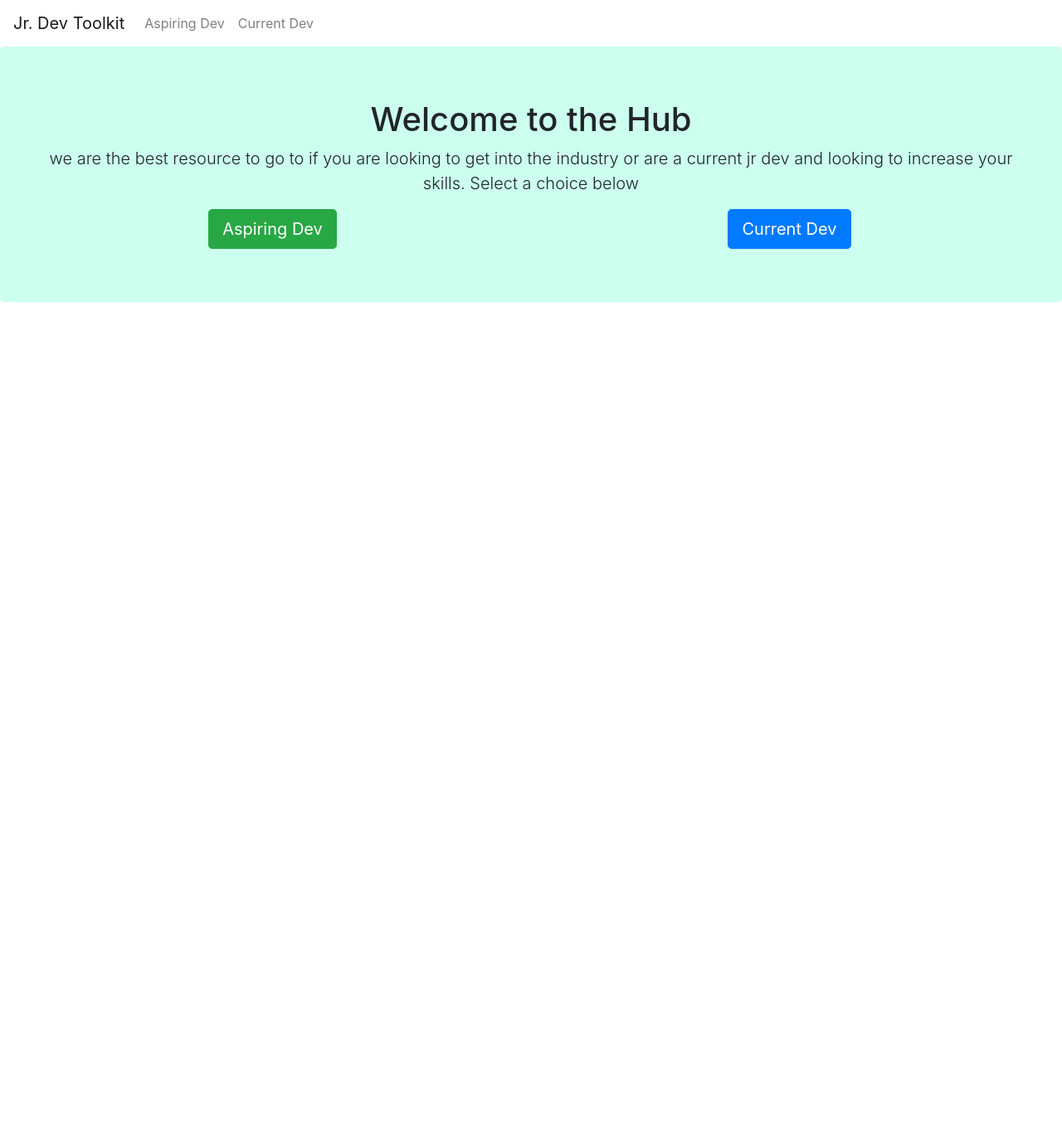
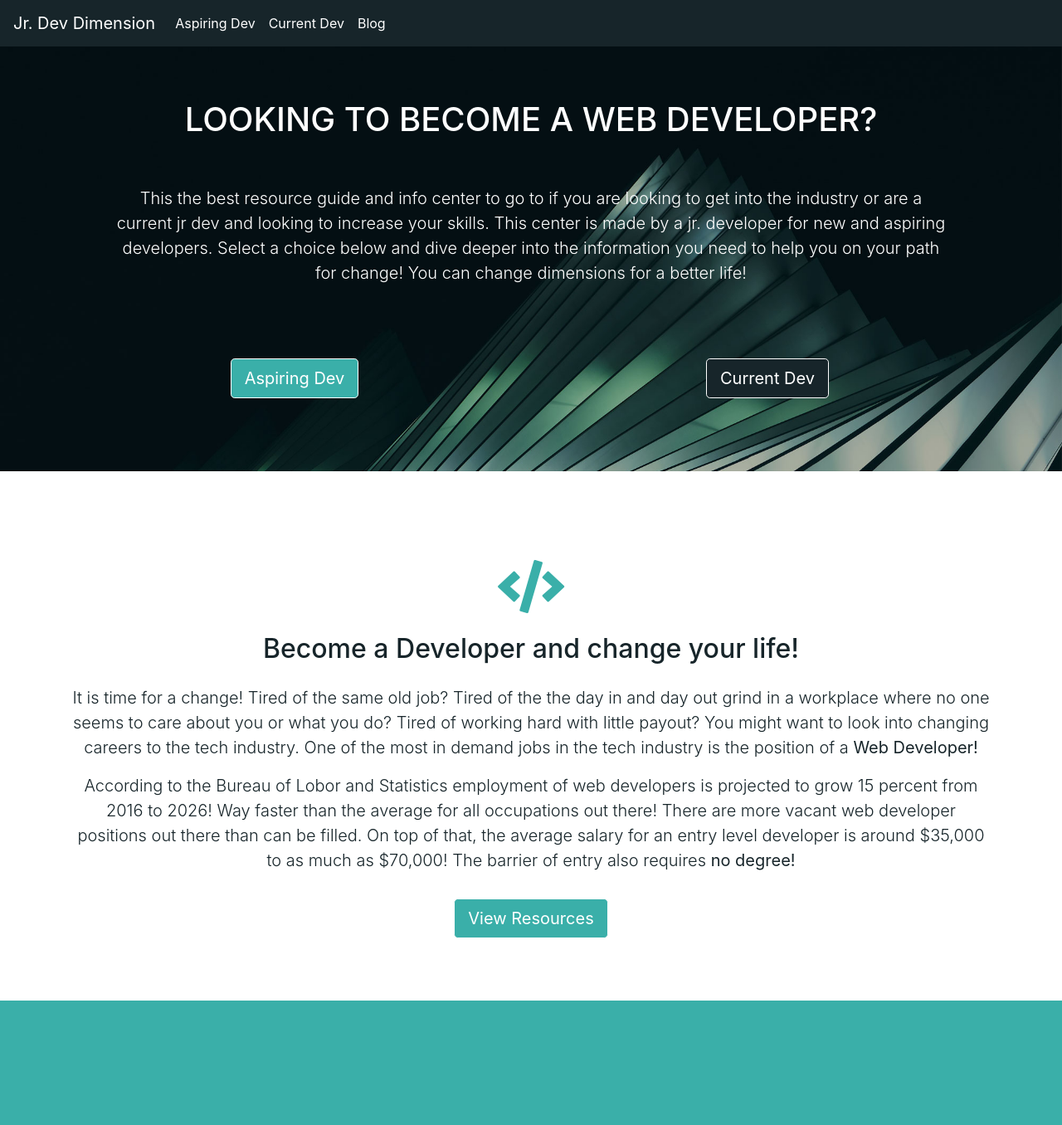
Before and after one commit to richardsabando/jr-dev-resource, a PHP site: page / in a window 1280 px wide. Shown: the whole page at 83% size. Before the commit the page ends 364 px from the top, so only its background shows below. Run offline with PHP 8.4, Linux system fonts and the light colour scheme.

Commit message:
built out main section and added content. Color changes as well.

```diff
--- a/index.html
+++ b/index.html
@@ -1,54 +1,99 @@
 <!DOCTYPE html>
 <html lang="en">
+
 <head>
   <meta charset="UTF-8">
   <meta name="viewport" content="width=device-width, initial-scale=1.0">
   <meta http-equiv="X-UA-Compatible" content="ie=edge">
-    <title>Jr. Dev Toolkit | The best place for Jr. Dev Resources</title>
-    <link rel="stylesheet" href="https://stackpath.bootstrapcdn.com/bootstrap/4.3.1/css/bootstrap.min.css" integrity="sha384-ggOyR0iXCbMQv3Xipma34MD+dH/1fQ784/j6cY/iJTQUOhcWr7x9JvoRxT2MZw1T" crossorigin="anonymous">
+  <title>Jr. Dev Dimension | The best place for Jr. Dev Resources and knowlegde</title>
+  <link rel="stylesheet" href="https://stackpath.bootstrapcdn.com/bootstrap/4.3.1/css/bootstrap.min.css"
+    integrity="sha384-ggOyR0iXCbMQv3Xipma34MD+dH/1fQ784/j6cY/iJTQUOhcWr7x9JvoRxT2MZw1T" crossorigin="anonymous">
   <link rel="stylesheet" href="style.css">
+  <link rel="stylesheet" href="https://use.fontawesome.com/releases/v5.7.2/css/all.css"
+    integrity="sha384-fnmOCqbTlWIlj8LyTjo7mOUStjsKC4pOpQbqyi7RrhN7udi9RwhKkMHpvLbHG9Sr" crossorigin="anonymous">
+
+
 </head>
+
 <body>
   <!-- navbar -->
-    <nav class="navbar navbar-expand-lg navbar-light">
-        <a class="navbar-brand" href="#">Jr. Dev Toolkit</a>
-        <button class="navbar-toggler" type="button" data-toggle="collapse" data-target="#navbarNav" aria-controls="navbarNav" aria-expanded="false" aria-label="Toggle navigation">
-          <span class="navbar-toggler-icon"></span>
+  <nav class="navbar navbar-expand-lg ">
+    <a class="navbar-brand" href="#">Jr. Dev Dimension</a>
+    <button class="navbar-toggler" type="button" data-toggle="collapse" data-target="#navbarNav"
+      aria-controls="navbarNav" aria-expanded="false" aria-label="Toggle navigation">
+      <span class="navbar-toggler-icon"><i class="fa fa-bars"></i></span>
     </button>
     <div class="collapse navbar-collapse" id="navbarNav">
       <ul class="navbar-nav">
-            <!-- <li class="nav-item active">
-              <a class="nav-link" href="#">Home <span class="sr-only">(current)</span></a>
-            </li> -->
         <li class="nav-item">
           <a class="nav-link" href="#">Aspiring Dev</a>
         </li>
         <li class="nav-item">
           <a class="nav-link" href="#">Current Dev</a>
         </li>
-
+        <li class="nav-item">
+          <a class="nav-link" href="#">Blog</a>
+        </li>
       </ul>
     </div>
   </nav>
 
-  <div class="jumbotron hero text-center">
-    <h1>Welcome to the Hub</h1>
-    <p class="lead">we are the best resource to go to if you are looking to get into the industry or are a current jr dev and looking to increase your skills. Select a choice below</p>
+  <div class="jumbotron hero text-center ">
+    <div class="container">
+      <h1>LOOKING TO BECOME A WEB DEVELOPER?</h1>
+      <p class="lead p-5">This the best resource guide and info center to go to if you are looking to get into the
+        industry
+        or
+        are a current jr dev and looking to increase your skills. This center is made by a jr. developer for new and
+        aspiring developers.
+        Select a choice below and dive deeper into the information you need to help you on your path for change! You can
+        change dimensions for a better life!</p>
       <div class="row text-center">
-      <div class="col-md-6">
-        <a href="#" class="btn btn-success btn-lg">Aspiring Dev</a>
+        <div class="col-md-6 p-4">
+          <a href="#" class="btn color-btn btn-lg">Aspiring Dev</a>
         </div>
-      <div class="col-md-6">
-        <a href="#" class="btn btn-primary btn-lg">Current Dev</a>
+        <div class="col-md-6 p-4">
+          <a href="#" class="btn dark-btn btn-lg">Current Dev</a>
+        </div>
       </div>
     </div>
   </div>
 
+  <section class="section-light">
+    <div class="container text-center">
+      <h2><i class="fas fa-code fa-2x color-primary"></i></h2>
+      <h2 class="p-3">Become a Developer and change your life!</h2>
+
+      <p class="lead">It is time for a change! Tired of the same old job? Tired of the the day in and day out grind in a
+        workplace where no one seems to care about you or what you do? Tired of working hard with little payout? You
+        might want to look into changing careers to the tech industry. One of the most in demand jobs in the tech
+        industry is the position of a <strong>Web Developer!</strong></p>
+      <p class="lead">According to the Bureau of Lobor and Statistics employment of web developers is projected to grow
+        15 percent
+        from 2016 to 2026! Way faster than the average for all occupations out there! There are more vacant web
+        developer positions out there than can be filled. On top of that, the average salary for an entry level
+        developer is around $35,000 to as much as $70,000! The barrier of entry also requires <strong>no
+          degree!</strong> </p>
+      <a href="#" class="btn color-btn btn-lg m-top-small">View Resources</a>
+    </div>
+  </section>
+  <section class="section-primary">
+
+  </section>
 
 
-<script src="https://code.jquery.com/jquery-3.3.1.slim.min.js" integrity="sha384-q8i/X+965DzO0rT7abK41JStQIAqVgRVzpbzo5smXKp4YfRvH+8abtTE1Pi6jizo" crossorigin="anonymous"></script>
-<script src="https://cdnjs.cloudflare.com/ajax/libs/popper.js/1.14.7/umd/popper.min.js" integrity="sha384-UO2eT0CpHqdSJQ6hJty5KVphtPhzWj9WO1clHTMGa3JDZwrnQq4sF86dIHNDz0W1" crossorigin="anonymous"></script>
-<script src="https://stackpath.bootstrapcdn.com/bootstrap/4.3.1/js/bootstrap.min.js" integrity="sha384-JjSmVgyd0p3pXB1rRibZUAYoIIy6OrQ6VrjIEaFf/nJGzIxFDsf4x0xIM+B07jRM" crossorigin="anonymous"></script>
+
+  <script src="https://code.jquery.com/jquery-3.3.1.slim.min.js"
+    integrity="sha384-q8i/X+965DzO0rT7abK41JStQIAqVgRVzpbzo5smXKp4YfRvH+8abtTE1Pi6jizo"
+    crossorigin="anonymous"></script>
+  <script src="https://cdnjs.cloudflare.com/ajax/libs/popper.js/1.14.7/umd/popper.min.js"
+    integrity="sha384-UO2eT0CpHqdSJQ6hJty5KVphtPhzWj9WO1clHTMGa3JDZwrnQq4sF86dIHNDz0W1"
+    crossorigin="anonymous"></script>
+  <script src="https://stackpath.bootstrapcdn.com/bootstrap/4.3.1/js/bootstrap.min.js"
+    integrity="sha384-JjSmVgyd0p3pXB1rRibZUAYoIIy6OrQ6VrjIEaFf/nJGzIxFDsf4x0xIM+B07jRM"
+    crossorigin="anonymous"></script>
+
   <script src="app.js"></script>
 </body>
+
 </html>
--- a/style.css
+++ b/style.css
@@ -2,3 +2,85 @@
 .hero{
     background-color: #ccffee;
 }
+
+nav{
+    background-color: #17252a;
+    color: #fff;
+
+}
+nav a{
+    color: #fff;
+    text-decoration: none;
+}
+nav a:hover{
+    color: #3aafa9;
+}
+
+.fa.fa-bars {
+    color:white;
+    font-size: 1.5em;
+    transition: all .7s ease-in-out;
+  }
+
+  .fa.fa-bars:hover{
+      color: #3aafa9;
+  }
+
+.jumbotron{
+    background-image: url('img/web-dimension-hero.jpg');
+    background-size: cover;
+    background-repeat: no-repeat;background-position: right center;
+    border-radius: 0;
+    color: #fff;
+}
+
+.color-btn{
+    background-color: #3aafa9;
+    border: 1px solid #fff;
+    transition: all .5s ease-in-out;
+    color: #fff;
+}
+.color-btn:hover{
+    background-color: #2b7a78;
+    color: #fff;
+}
+
+.dark-btn{
+    background-color: #17252a;
+    border: 1px solid #fff;
+    transition: all .5s ease-in-out;
+    color: #fff;
+}
+.dark-btn:hover{
+    background-color: #2b7a78;
+    color: #fff;
+}
+
+.section-light{
+    background-color: #fff;
+    color: #17252a;
+    padding: 75px 0;
+}
+
+.color-primary{
+    color: #3aafa9;
+}
+.color-dark-primary{
+    color:#2b7a78;
+}
+.color-dark{
+    color: #17252a;
+}
+
+.color-white{
+    color: #fff;
+}
+
+.m-top-small{
+margin-top: 15px;
+}
+
+.section-primary{
+    background-color: #3aafa9;
+    padding: 75px 0;
+}
```
Also changed, not shown: img/web-dimension-hero.jpg (added). Lines whose indentation alone changed are shown as unchanged.
